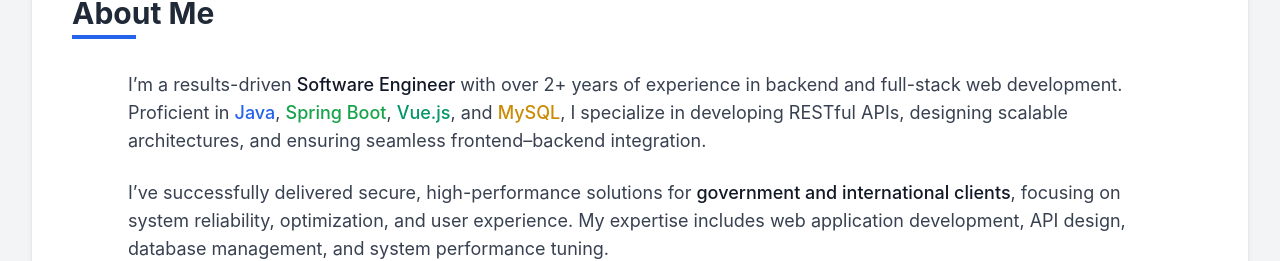
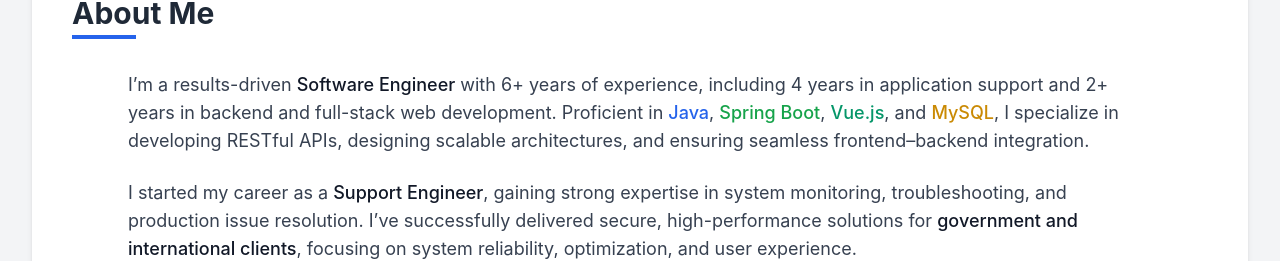
Before and after one commit to anvthe/rko-portfolio, a Vue app: page / in a window 1280 px wide. Shown: the part 808-1069 px from the top of the page. Built offline with nearby package versions, Linux system fonts and the light colour scheme.

Commit message:
version 1.1

```diff
--- a/src/views/portfolio.vue
+++ b/src/views/portfolio.vue
@@ -358,11 +358,11 @@ const prevTestimonial = () => {
                 <!-- Content -->
                 <div class="md:w-full">
                   <p class="text-gray-700 mb-6 leading-relaxed text-base md:text-lg">
-                    I’m a results-driven <span class="font-medium text-gray-900">Software Engineer</span> with over 2+ years of experience in backend and full-stack web development. Proficient in <span class="text-blue-600 font-medium">Java</span>, <span class="text-green-600 font-medium">Spring Boot</span>, <span class="text-emerald-600 font-medium">Vue.js</span>, and <span class="text-yellow-600 font-medium">MySQL</span>, I specialize in developing RESTful APIs, designing scalable architectures, and ensuring seamless frontend–backend integration.
+                    I’m a results-driven <span class="font-medium text-gray-900">Software Engineer</span> with 6+ years of experience, including 4 years in application support and 2+ years in backend and full-stack web development. Proficient in <span class="text-blue-600 font-medium">Java</span>, <span class="text-green-600 font-medium">Spring Boot</span>, <span class="text-emerald-600 font-medium">Vue.js</span>, and <span class="text-yellow-600 font-medium">MySQL</span>, I specialize in developing RESTful APIs, designing scalable architectures, and ensuring seamless frontend–backend integration.
                   </p>
 
                   <p class="text-gray-700 mb-6 leading-relaxed text-base md:text-lg">
-                    I’ve successfully delivered secure, high-performance solutions for <span class="font-medium text-gray-900">government and international clients</span>, focusing on system reliability, optimization, and user experience. My expertise includes web application development, API design, database management, and system performance tuning.
+                    I started my career as a <span class="font-medium text-gray-900">Support Engineer</span>, gaining strong expertise in system monitoring, troubleshooting, and production issue resolution. I’ve successfully delivered secure, high-performance solutions for <span class="font-medium text-gray-900">government and international clients</span>, focusing on system reliability, optimization, and user experience.
                   </p>
 
                   <p class="text-gray-700 leading-relaxed text-base md:text-lg">
```
